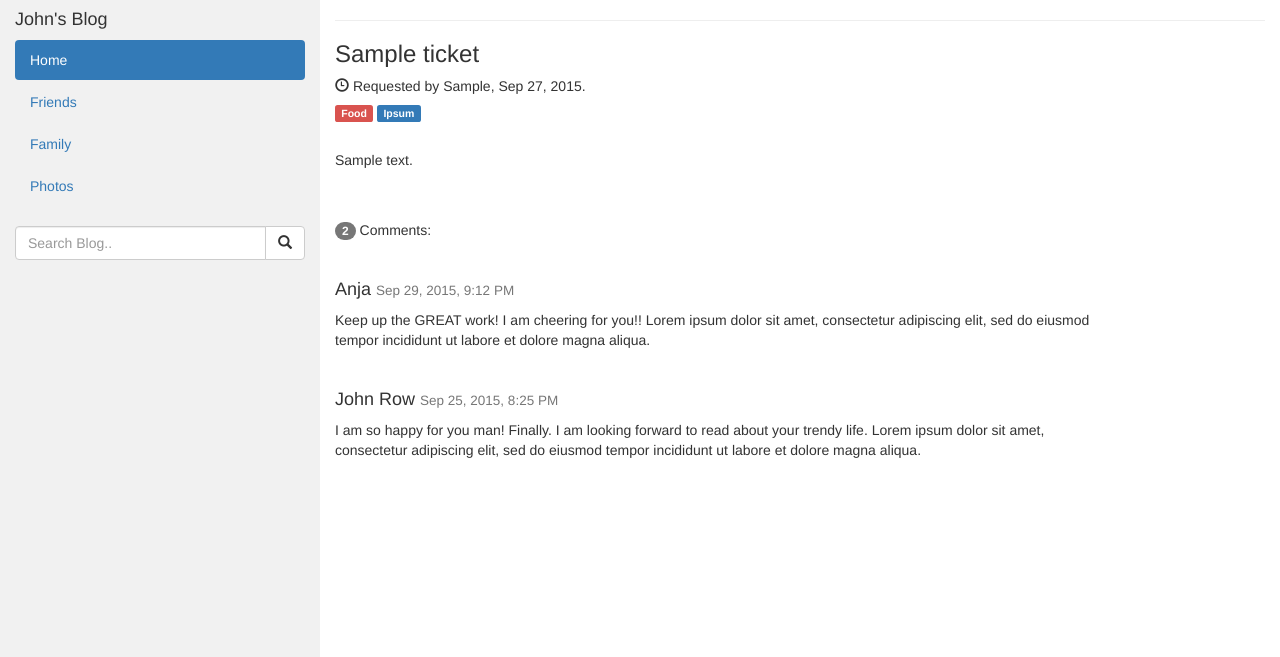
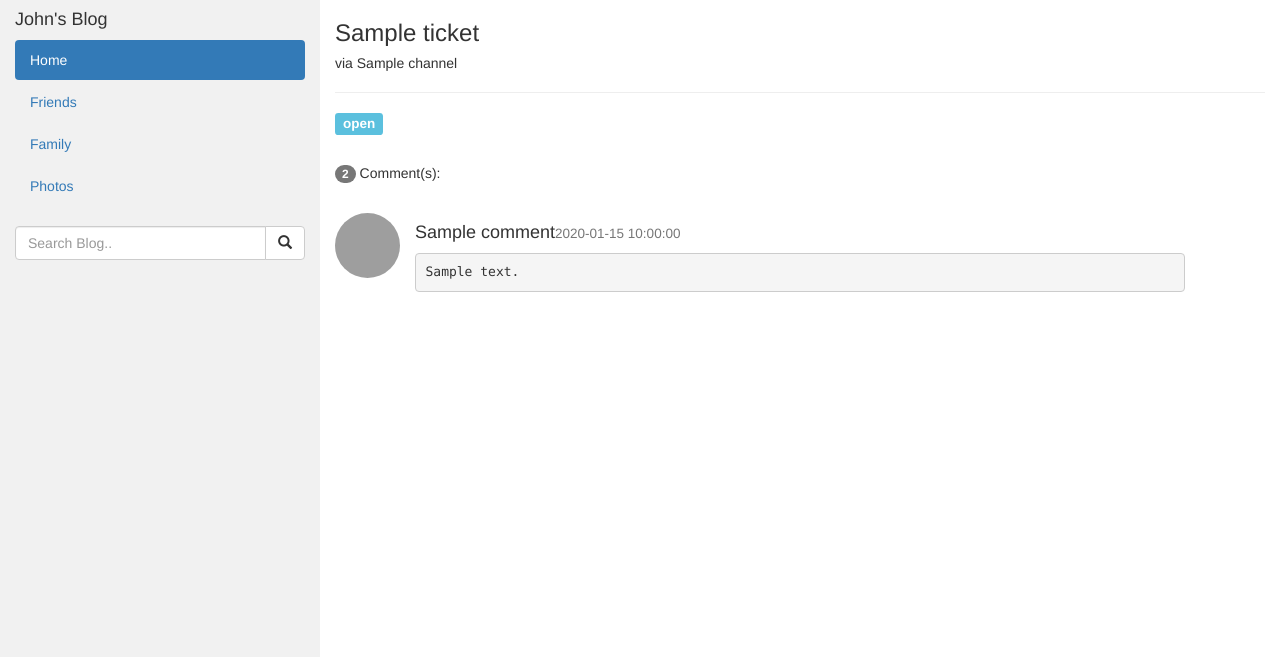
Before and after one commit to Rohit-Badugu/Ticketing-System, a Flask app: template templates/ticket.html in a window 1280 px wide. Shown: the top 657 px of the page. Run offline with Flask 2, Linux system fonts and the light colour scheme; the template is opened without the code that fills it: most values are stand-ins (such as "Sample title", 1, 10 or a date in 2020); some libraries are stand-ins or nearby versions; grey boxes are pictures that could not be loaded.

Commit message:
ticket detail page changes

```diff
--- a/app.py
+++ b/app.py
@@ -14,6 +14,17 @@
             assignee_id = ticket["assignee_id"]
             userIDs.add(requester_id)
             userIDs.add(assignee_id)
+
+        return ','.join(str(s) for s in userIDs)
+
+    def getTicketUserIDs(self, ticket, comments):
+        userIDs = set()
+        requester_id = ticket["requester_id"]
+        assignee_id = ticket["assignee_id"]
+        userIDs.add(requester_id)
+        userIDs.add(assignee_id)
+        for comment in comments:
+            userIDs.add(comment["id"])
 
         return ','.join(str(s) for s in userIDs)
 
@@ -54,6 +65,19 @@
             payload["nextActive"] = True
 
         payload["page_no"] = page_no
+        return payload
+
+    def createTicketPayload(self, ticket, comments, users):
+        userMap = {}
+        payload = {}
+        for user in users:
+            userMap[user["id"]] = user["name"]
+        for comment in comments:
+            comment["created_at"] = self.transformDate(comment["created_at"])
+            comment["authorName"] = userMap[comment["author_id"]]
+
+        payload["comments"] = comments
+        payload["ticket"] = ticket
         return payload
 
 
@@ -155,6 +179,11 @@
         api_endpoint = "api/v2/tickets/" + ticket_id + "/comments"
         return self.apiClient.getComments(api_endpoint)
 
+    def fetchTicketUsers(self, ticket, comments):
+        userIDs = self.utils.getTicketUserIDs(ticket, comments)
+        api_endpoint = "api/v2/users/show_many"
+        return self.apiClient.getUserInfo(api_endpoint, userIDs)
+
 
 
 @app.route('/')
@@ -178,10 +207,15 @@
 @app.route('/ticket')
 def detail():
     queryHandler = QueryHandler()
+    utils = Utils()
+
     ticket_id = request.args.get("id")
     ticket = queryHandler.fetchTicketInfo(ticket_id)
     comments = queryHandler.fetchComments(ticket_id)
-    return render_template('ticket.html', ticket=ticket, comments=comments)
+    users = queryHandler.fetchTicketUsers(ticket, comments)
+    payload = utils.createTicketPayload(ticket, comments, users)
+
+    return render_template('ticket.html', payload=payload)
 
 
 if __name__ == "__main__":
--- a/templates/ticket.html
+++ b/templates/ticket.html
@@ -15,6 +15,15 @@
     .sidenav {
       background-color: #f1f1f1;
       height: 100%;
+    }
+
+	pre {
+            overflow-x: auto;
+            white-space: pre-wrap;
+            white-space: -moz-pre-wrap;
+            white-space: -pre-wrap;
+            white-space: -o-pre-wrap;
+            word-wrap: break-word;
          }
 
     /* Set black background color, white text and some padding */
@@ -35,7 +44,6 @@
   </style>
 </head>
 <body>
-
 <div class="container-fluid">
   <div class="row content"><div class="col-sm-3 sidenav">
     <h4>John's Blog</h4>
@@ -56,28 +64,25 @@
   </div>
 
     <div class="col-sm-9">
+	<div class="float-start"><h3>{{payload["ticket"]["subject"]}}</h3></div>
+	 <div class="float-end"><h5>via {{payload["ticket"]["via"]["channel"]}}</h5></div>
 	  <hr>
-      <h3>{{ticket["subject"]}}</h3>
-      <h5><span class="glyphicon glyphicon-time"></span> Requested by {{ticket[""]}}, Sep 27, 2015.</h5>
-      <h5><span class="label label-danger">Food</span> <span class="label label-primary">Ipsum</span></h5><br>
-      <p>{{ticket["description"]}}</p>
-      <br><br>
+      <h4><span class="label label-info">{{payload["ticket"]["status"]}}</span></h4><br>
 
+      <p><span class="badge">2</span> Comment(s):</p><br>
 
-      <p><span class="badge">2</span> Comments:</p><br>
-
+		{%for comment in payload["comments"]%}
 			<div class="row">
-        <div class="col-sm-10">
-          <h4>Anja <small>Sep 29, 2015, 9:12 PM</small></h4>
-          <p>Keep up the GREAT work! I am cheering for you!! Lorem ipsum dolor sit amet, consectetur adipiscing elit, sed do eiusmod tempor incididunt ut labore et dolore magna aliqua.</p>
-          <br>
+			<div class="col-sm-1 text-center">
+				<img src="https://zccrbadugu.zendesk.com/system/photos/361248547232/rohit.jpg" class="img-circle" height="65" width="65" alt="Avatar">
 			</div>
 			<div class="col-sm-10">
-          <h4>John Row <small>Sep 25, 2015, 8:25 PM</small></h4>
-          <p>I am so happy for you man! Finally. I am looking forward to read about your trendy life. Lorem ipsum dolor sit amet, consectetur adipiscing elit, sed do eiusmod tempor incididunt ut labore et dolore magna aliqua.</p>
+				<h4>{{comment["authorName"]}}<small class="float-right">{{comment["created_at"]}}</small></h4>
+				<p><pre>{{comment["body"]}}</pre></p>
 				<br>
 			</div>
 			</div>
+		{%endfor%}
     </div>
   </div>
 </div>
```
Lines whose indentation alone changed are shown as unchanged.
